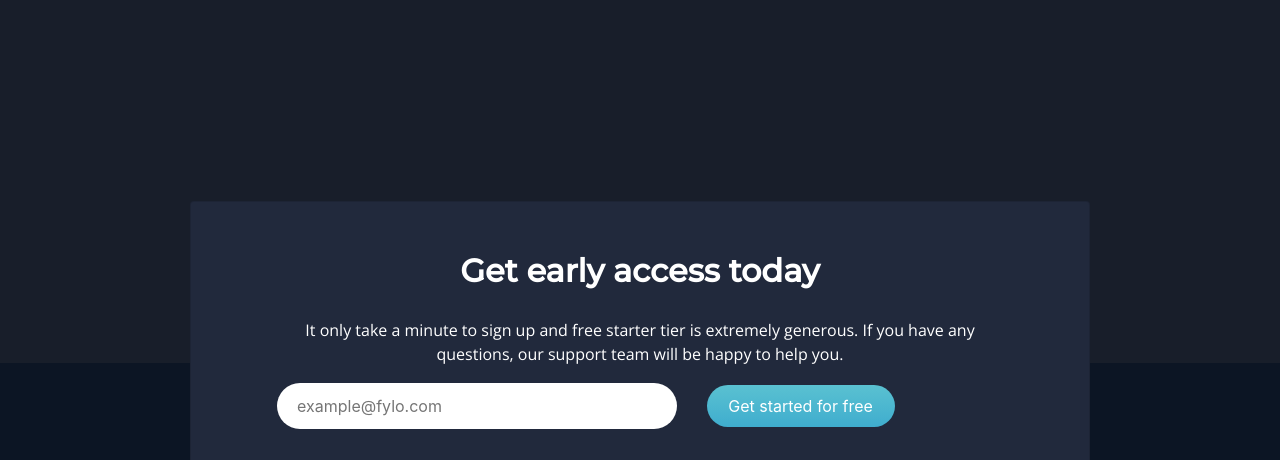
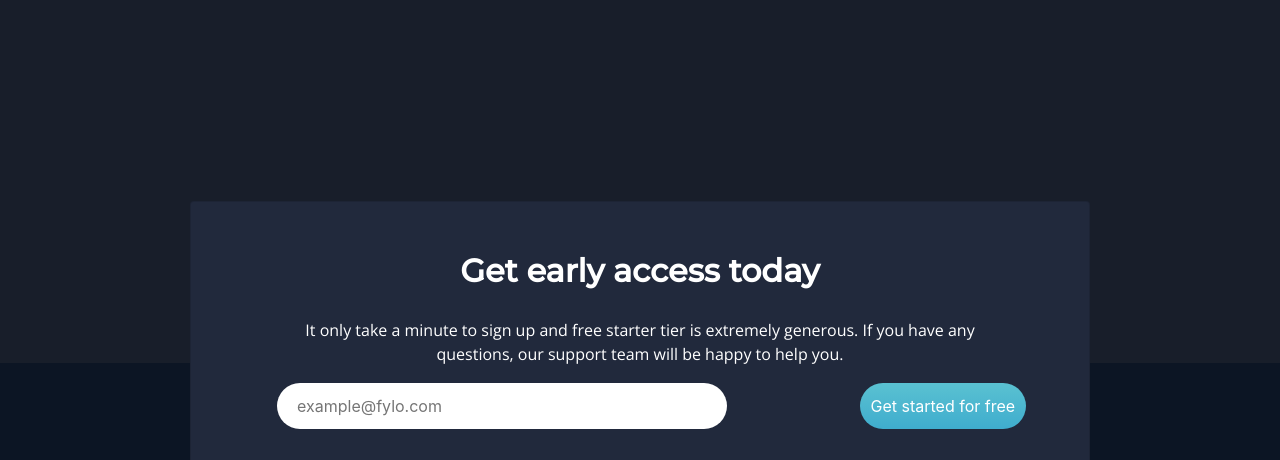
Before and after one commit to sushmithareddy10/fylo, a plain HTML site: page index.html in a window 1280 px wide. Shown: the part 2501-2961 px from the top of the page. Drawn offline with nearby package versions, Linux system fonts and the light colour scheme; a web font is replaced by a local one.

Commit message:
made changes

```diff
--- a/css/responsive.css
+++ b/css/responsive.css
@@ -49,15 +49,11 @@
 
     }
     .access-card form .search input{
-        max-width: 400px;
-        margin: 0px 140px;
-    }
-    .access-card form .button input{
-        width: none;
         max-width: 300px;
     }
+
     footer .image img{
-    max-width: 300px;
+        max-width: 300px;
 
     }
 
@@ -70,10 +66,6 @@
 
     }
 
-    /* footer .telephone img{
-        max-width: 20px;
-    }
-     */
     footer .telephone p{
        font-size: 22px;
     }
--- a/css/style.css
+++ b/css/style.css
@@ -281,23 +281,20 @@ header .links a{
 .access-card form div{
     display: inline-block;
 }
-.access-card form .search{
-    max-width: 600px;;
-}
+
 .access-card form .search input[type='email']{
-    width: 400px;
+    width: 100%;
+    max-width: 450px;
+    margin-right: 290px;
     padding: 11px 20px;
     border-radius: 25px;
     margin-left: 86px;
-    margin-right: 25px;
     border: none;
 }
-.access-card form .button{
-    max-width: 200px;
-}
-.access-card form .button input{
-    width: 188px;
-    padding: 9px 0px;
+.access-card form .button input[type='submit']{
+    width: 100%;
+    max-width: 188px;
+    padding: 11px 11px;
     border-radius: 25px;
     border: none;
     color: white;
```
